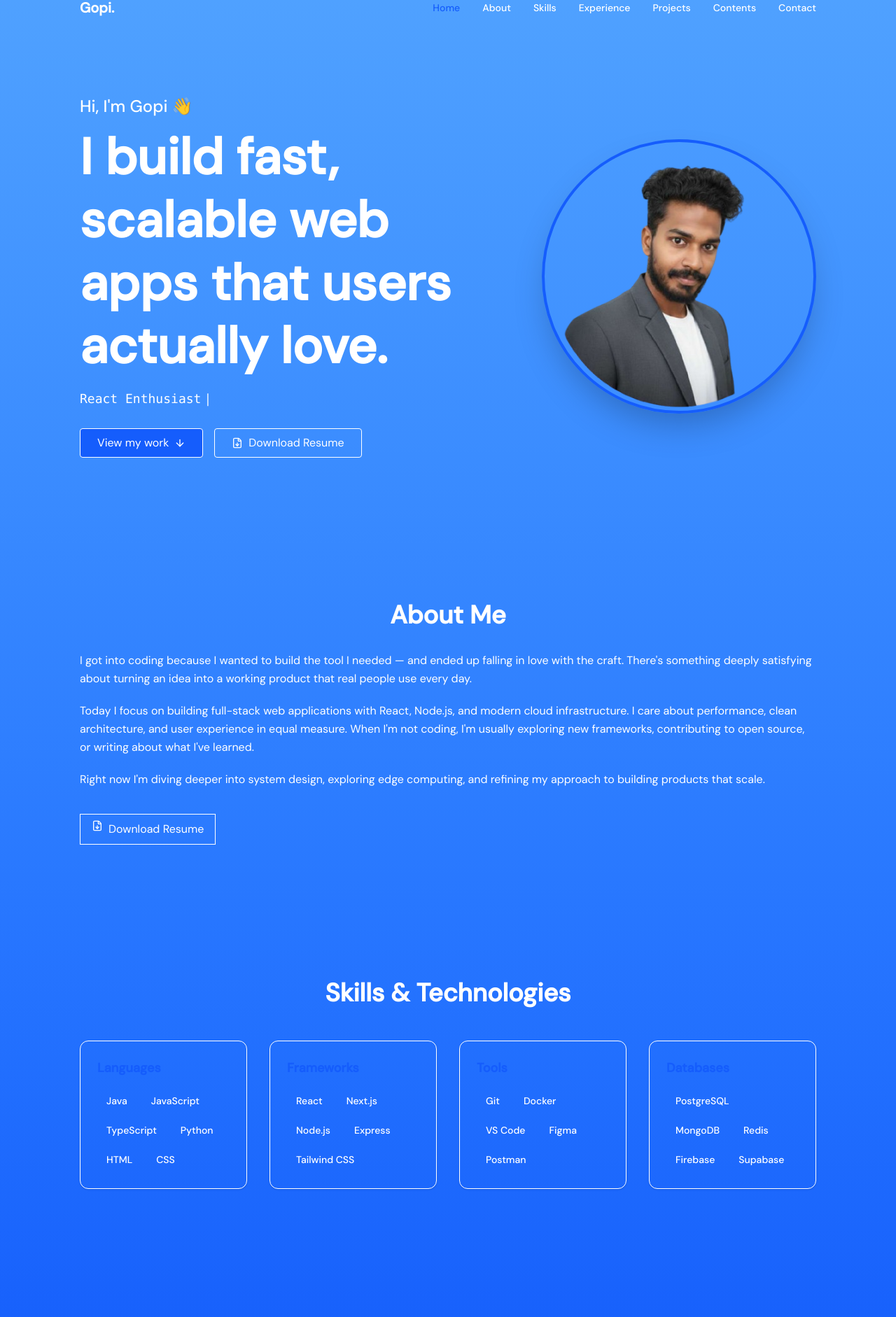
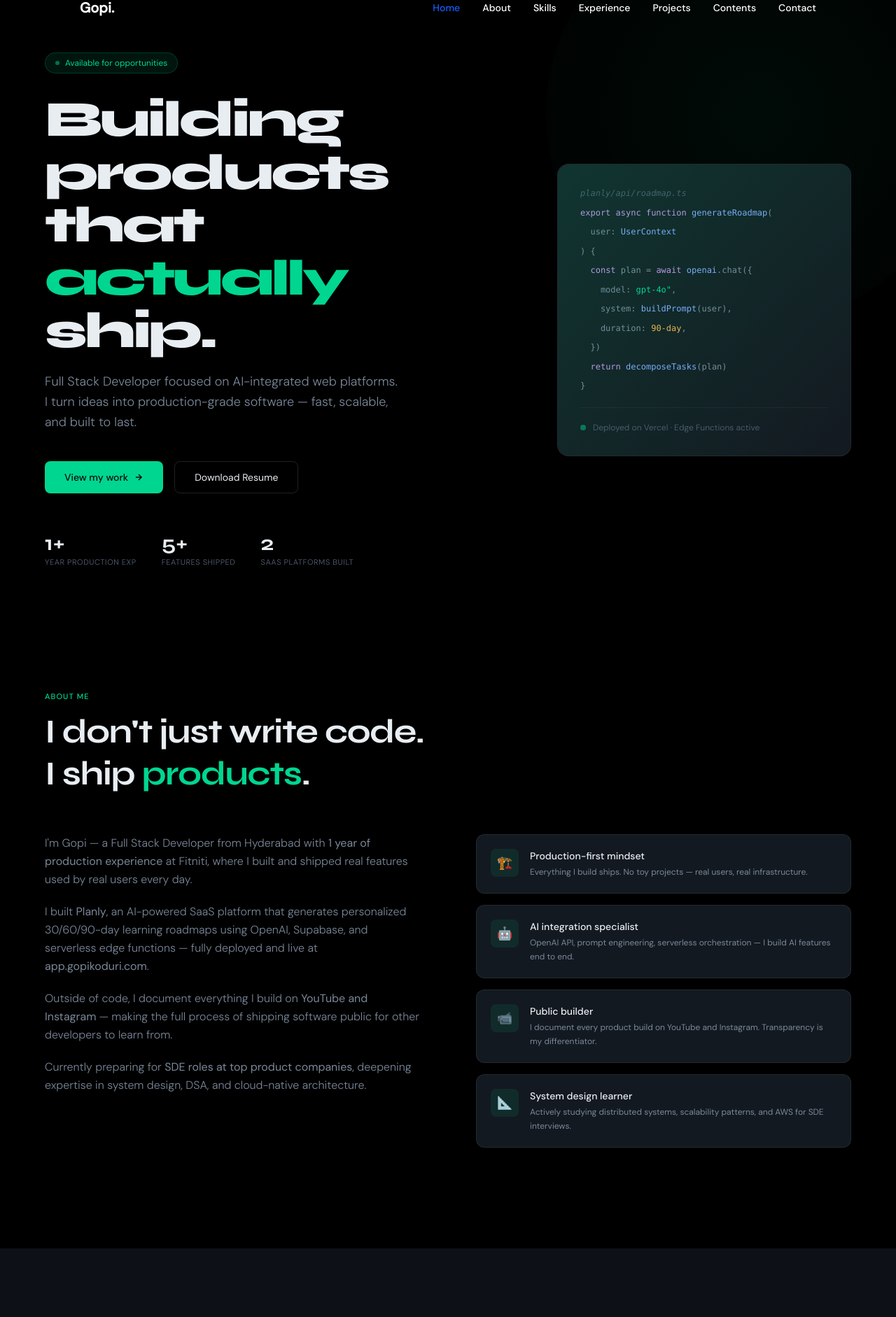
Before and after one commit to Gopi-varaprasad7/my-portfolio, a Next.js app: page / in a window 1280 px wide. Shown: the part 37-1919 px from the top of the page at 70% size. Built offline with nearby package versions, Linux system fonts and the light colour scheme.

Commit message:
Hero,About and Skill secctions are added

```diff
--- a/app/components/About.tsx
+++ b/app/components/About.tsx
@@ -1,52 +1,84 @@
-'use client';
+export default function About() {
+  const traits = [
+    {
+      icon: '🏗️',
+      title: 'Production-first mindset',
+      desc: 'Everything I build ships. No toy projects — real users, real infrastructure.',
+    },
+    {
+      icon: '🤖',
+      title: 'AI integration specialist',
+      desc: 'OpenAI API, prompt engineering, serverless orchestration — I build AI features end to end.',
+    },
+    {
+      icon: '📹',
+      title: 'Public builder',
+      desc: 'I document every product build on YouTube and Instagram. Transparency is my differentiator.',
+    },
+    {
+      icon: '📐',
+      title: 'System design learner',
+      desc: 'Actively studying distributed systems, scalability patterns, and AWS for SDE interviews.',
+    },
+  ];
 
-import { motion } from 'framer-motion';
-import { FileDown } from 'lucide-react';
-import Link from 'next/link';
+  return (
+    <section id='about' className='py-24 px-[5vw]'>
+      <div className='max-w-7xl mx-auto'>
+        <div className='text-[11px] tracking-widest uppercase text-brand-green font-medium mb-3'>
+          About me
+        </div>
+        <h2 className='font-syne text-3xl sm:text-4xl lg:text-5xl font-bold tracking-tight text-text-primary leading-tight mb-4'>
+          I don&apos;t just write code.
+          <br />I ship <span className='text-brand-green'>products</span>.
+        </h2>
 
-export default function About() {
-  return (
-    <section id='about' className='py-20 md:py-24 bg-transparent text-white'>
-      <div className='max-w-275 mx-auto px-4 md:px-6'>
-        <motion.div
-          initial={{ opacity: 1, y: 30 }}
-          whileInView={{ opacity: 1, y: 0 }}
-          viewport={{ once: true }}
-          transition={{ duration: 0.35, ease: 'easeOut' }}
-        >
-          <h2 className=' text-3xl md:text-4xl font-bold mb-8 text-center'>
-            About <span className=''>Me</span>
-          </h2>
-          <div className=' mx-auto space-y-5 text-muted-foreground leading-relaxed text-center md:text-left'>
+        <div className='grid grid-cols-1 lg:grid-cols-2 gap-16 lg:gap-20 items-start mt-14'>
+          <div className='text-text-secondary font-light space-y-5 leading-relaxed text-base'>
             <p>
-              I got into coding because I wanted to build the tool I needed —
-              and ended up falling in love with the craft. There&apos;s
-              something deeply satisfying about turning an idea into a working
-              product that real people use every day.
+              I'm Gopi — a Full Stack Developer from Hyderabad with{' '}
+              <strong>1 year of production experience</strong> at Fitniti, where
+              I built and shipped real features used by real users every day.
             </p>
             <p>
-              Today I focus on building full-stack web applications with React,
-              Node.js, and modern cloud infrastructure. I care about
-              performance, clean architecture, and user experience in equal
-              measure. When I&apos;m not coding, I&apos;m usually exploring new
-              frameworks, contributing to open source, or writing about what
-              I&apos;ve learned.
+              I built <strong>Planly</strong>, an AI-powered SaaS platform that
+              generates personalized 30/60/90-day learning roadmaps using
+              OpenAI, Supabase, and serverless edge functions — fully deployed
+              and live at <strong>app.gopikoduri.com</strong>.
             </p>
             <p>
-              Right now I&apos;m diving deeper into system design, exploring
-              edge computing, and refining my approach to building products that
-              scale.
+              Outside of code, I document everything I build on{' '}
+              <strong>YouTube and Instagram</strong> — making the full process
+              of shipping software public for other developers to learn from.
             </p>
-            <div className='pt-4 flex justify-center md:justify-start'>
-              <button className='gap-2 border px-4 py-2'>
-                <Link href={''} className='flex gap-2'>
-                  <FileDown size={16} />
-                  Download Resume
-                </Link>
-              </button>
-            </div>
+            <p>
+              Currently preparing for{' '}
+              <strong>SDE roles at top product companies</strong>, deepening
+              expertise in system design, DSA, and cloud-native architecture.
+            </p>
           </div>
-        </motion.div>
+
+          <div className='flex flex-col gap-4'>
+            {traits.map((trait, i) => (
+              <div
+                key={i}
+                className='bg-bg-dark-300 border border-border-dim rounded-xl p-5 flex items-start gap-4 transition-colors duration-200 hover:border-border-bright'
+              >
+                <div className='w-10 h-10 rounded-lg bg-brand-green/10 flex items-center justify-center text-lg shrink-0'>
+                  {trait.icon}
+                </div>
+                <div>
+                  <h4 className='text-sm font-medium text-text-primary mb-1'>
+                    {trait.title}
+                  </h4>
+                  <p className='text-xs text-text-secondary leading-relaxed'>
+                    {trait.desc}
+                  </p>
+                </div>
+              </div>
+            ))}
+          </div>
+        </div>
       </div>
     </section>
   );
--- a/app/components/Hero.tsx
+++ b/app/components/Hero.tsx
@@ -1,116 +1,73 @@
-'use client';
+export default function Hero() {
+  return (
+    <section id="home" className="min-h-screen flex items-center px-[5vw] pt-28 pb-20 relative overflow-hidden">
+      {/* Decorative Blur Ambient Glow */}
+      <div className="absolute w-[600px] h-[600px] rounded-full bg-radial from-brand-green/5 to-transparent top-[-100px] right-[-100px] pointer-events-none" />
 
-import { useEffect, useState } from 'react';
-import { motion } from 'framer-motion';
-import { ArrowDown, FileDown } from 'lucide-react';
+      <div className="grid grid-cols-1 lg:grid-template-cols lg:grid-cols-[1fr_420px] gap-16 lg:gap-20 items-center max-w7xl mx-auto w-full">
+        <div className="animate-fade-up">
+          <div className="inline-flex items-center gap-2 bg-brand-green/10 border border-brand-green/20 rounded-full px-3.5 py-1.5 text-xs text-brand-green mb-7">
+            <span className="w-1.5 h-1.5 bg-brand-green rounded-full animate-pulse-slow" />
+            Available for opportunities
+          </div>
 
-const roles = ['Full-Stack Developer', 'React Enthusiast', 'Problem Solver'];
+          <h1 className="font-syne text-4xl sm:text-5xl lg:text-7xl font-extrabold tracking-tighter leading-[1.05] text-text-primary">
+            Building products<br />that <em className="text-brand-green not-italic">actually</em><br />ship.
+          </h1>
 
-const Hero = () => {
-  const [roleIndex, setRoleIndex] = useState(0);
-  const [text, setText] = useState('');
-  const [isDeleting, setIsDeleting] = useState(false);
+          <p className="text-lg text-text-secondary font-light max-w-lg mt-5 leading-relaxed">
+            Full Stack Developer focused on AI-integrated web platforms. I turn ideas into production-grade software — fast, scalable, and built to last.
+          </p>
 
-  // Typewriter effect logic
-  useEffect(() => {
-    const currentRole = roles[roleIndex];
-    const speed = isDeleting ? 40 : 80;
+          <div className="flex flex-wrap gap-4 mt-10">
+            <a href="#projects" className="bg-brand-green text-bg-dark-100 font-medium text-sm px-7 py-3 rounded-lg transition-all inline-flex items-center gap-2 group hover:opacity-90 hover:-translate-y-0.5">
+              View my work
+              <svg width="14" height="14" viewBox="0 0 24 24" fill="none" stroke="currentColor" stroke-width="2.5" className="transition-transform group-hover:translate-x-0.5"><path d="M5 12h14M12 5l7 7-7 7"/></svg>
+            </a>
+            <a href="/resume.pdf" className="border border-border-bright text-text-primary text-sm px-7 py-3 rounded-lg transition-all inline-flex items-center gap-2 hover:border-brand-green hover:-translate-y-0.5">
+              Download Resume
+            </a>
+          </div>
 
-    if (!isDeleting && text === currentRole) {
-      const timeout = setTimeout(() => setIsDeleting(true), 1800);
-      return () => clearTimeout(timeout);
-    }
+          <div className="flex gap-9 mt-14">
+            <div>
+              <div className="font-syne text-3xl font-bold text-text-primary leading-none">1+</div>
+              <div className="text-[11px] text-text-muted mt-1 tracking-wider uppercase">Year production exp</div>
+            </div>
+            <div>
+              <div className="font-syne text-3xl font-bold text-text-primary leading-none">5+</div>
+              <div className="text-[11px] text-text-muted mt-1 tracking-wider uppercase">Features shipped</div>
+            </div>
+            <div>
+              <div className="font-syne text-3xl font-bold text-text-primary leading-none">2</div>
+              <div className="text-[11px] text-text-muted mt-1 tracking-wider uppercase">SaaS platforms built</div>
+            </div>
+          </div>
+        </div>
 
-    if (isDeleting && text === '') {
-      // eslint-disable-next-line react-hooks/set-state-in-effect
-      setIsDeleting(false);
-      setRoleIndex((prev) => (prev + 1) % roles.length);
-      return;
-    }
-
-    const timeout = setTimeout(() => {
-      setText(
-        isDeleting
-          ? currentRole.substring(0, text.length - 1)
-          : currentRole.substring(0, text.length + 1),
-      );
-    }, speed);
-
-    return () => clearTimeout(timeout);
-  }, [text, isDeleting, roleIndex]);
-
-  // Refined Scroll Handler for Next.js
-  const scrollTo = (id: string) => {
-    const element = document.querySelector(id);
-    if (element) {
-      element.scrollIntoView({ behavior: 'smooth' });
-    }
-  };
-
-  return (
-    <section
-      id='home'
-      className='min-h-screen flex items-center pt-16 bg-transparent text-white'
-    >
-      <div className='max-w-275 mx-auto px-4 md:px-6 w-full'>
-        <div className='flex flex-col-reverse md:flex-row items-center gap-12 md:gap-16'>
-          {/* Text Content */}
-          <motion.div
-            className='flex-1 text-center md:text-left'
-            initial={{ opacity: 0, y: 30 }}
-            animate={{ opacity: 1, y: 0 }}
-            transition={{ duration: 0.5 }}
-          >
-            <p className='font-roba text-muted-foreground text-2xl  font-medium mb-3'>
-              Hi, I&apos;m Gopi 👋
-            </p>
-            <h1 className='font-roba text-3xl sm:text-4xl md:text-7xl font-bold text-white leading-tight mb-4'>
-              I build fast, scalable web apps that users actually{' '}
-              <span className='text-primary'>love.</span>
-            </h1>
-
-            <div className='h-8 mb-6'>
-              <span className='text-muted-foreground font-mono text-lg'>
-                {text}
-                <span className='animate-pulse text-primary ml-1'>|</span>
-              </span>
+        {/* Code Execution Card Visual */}
+        <div className="bg-bg-dark-300 border border-border-dim rounded-2xl p-8 relative before:absolute before:inset-0 before:rounded-2xl before:bg-gradient-to-br before:from-brand-green/15 before:to-transparent before:pointer-events-none animate-fade-up [animation-delay:0.2s]">
+          <div className="font-mono text-xs text-text-secondary space-y-2 leading-relaxed">
+            <p className="text-text-muted italic">planly/api/roadmap.ts</p>
+            <p><span className="text-[#C792EA]">export async function</span> <span className="text-[#82AAFF]">generateRoadmap</span>(</p>
+            <p>&nbsp;&nbsp;user: <span className="text-[#82AAFF]">UserContext</span></p>
+            <p>) &#123;</p>
+            <p>&nbsp;&nbsp;<span className="text-[#C792EA]">const</span> plan = <span className="text-[#C792EA]">await</span> <span className="text-[#82AAFF]">openai</span>.chat(&#123;</p>
+            <p>&nbsp;&nbsp;&nbsp;&nbsp;model: <span className="text-brand-green">gpt-4o&quot;</span>,</p>
+            <p>&nbsp;&nbsp;&nbsp;&nbsp;system: <span className="text-[#82AAFF]">buildPrompt</span>(user),</p>
+            <p>&nbsp;&nbsp;&nbsp;&nbsp;duration: <span className="text-brand-amber">90-day</span>,</p>
+            <p>&nbsp;&nbsp;&#125;)</p>
+            <p>&nbsp;&nbsp;<span className="text-[#C792EA]">return</span> <span className="text-[#82AAFF]">decomposeTasks</span>(plan)</p>
+            <p>&#125;</p>
+          </div>
+          <div className="mt-5 pt-5 border-t border-white/5">
+            <div className="flex items-center gap-2.5">
+              <span className="w-2 h-2 rounded-full bg-brand-green animate-pulse-slow" />
+              <span className="text-xs text-text-muted">Deployed on Vercel · Edge Functions active</span>
             </div>
-            <div className='flex flex-col sm:flex-row gap-4 justify-center md:justify-start'>
-              {/* View Work Button */}
-              <button
-                onClick={() => scrollTo('#projects')}
-                className='flex items-center justify-center gap-2 border px-6 py-2 rounded text-white bg-blue-600 hover:bg-blue-700 transition-colors'
-              >
-                View my work <ArrowDown size={16} />
-              </button>
-
-              {/* Resume Button */}
-              <a
-                href='/resume.pdf'
-                download='resume.pdf'
-                className='border rounded flex items-center justify-center gap-2 px-6 py-2 transition-colors hover:bg-blue-400 hover:text-white'
-              >
-                <FileDown size={16} />
-                Download Resume
-              </a>
-            </div>
-          </motion.div>
-
-          {/* Avatar / Image */}
-          <motion.div
-            className='shrink-0'
-            initial={{ opacity: 0, scale: 0.8 }}
-            animate={{ opacity: 1, scale: 1 }}
-            transition={{ duration: 0.5, delay: 0.2 }}
-          >
-            <div className='w-48 h-48 md:w-98 md:h-98 rounded-full border-4 border-blue-600 bg-muted flex items-center justify-center text-5xl md:text-7xl shadow-2xl'>
-              <img src='/gopi.png' alt='Gopi' />
-            </div>
-          </motion.div>
+          </div>
         </div>
       </div>
     </section>
   );
-};
-
-export default Hero;
+}
--- a/app/components/Skill.tsx
+++ b/app/components/Skill.tsx
@@ -1,96 +1,60 @@
-'use client';
+export default function Skills() {
+  const skillGroups = [
+    { title: 'Languages', tags: ['JavaScript ES6+', 'TypeScript', 'Java'] },
+    {
+      title: 'Frontend',
+      tags: ['React.js', 'Next.js', 'Tailwind CSS', 'HTML5 / CSS3'],
+    },
+    {
+      title: 'Backend',
+      tags: ['Node.js', 'Express.js', 'REST APIs', 'Edge Functions'],
+    },
+    { title: 'Databases', tags: ['PostgreSQL', 'MySQL', 'Supabase', 'Redis'] },
+    {
+      title: 'Cloud & DevOps',
+      tags: ['Vercel', 'Docker', 'Git & GitHub', 'CI/CD'],
+    },
+    {
+      title: 'AI & APIs',
+      tags: ['OpenAI API', 'Prompt Engineering', 'AI Orchestration'],
+    },
+  ];
 
-import { motion } from 'framer-motion';
+  return (
+    <section id='skills' className='py-24 px-[5vw] bg-bg-dark-200 mt-12'>
+      <div className='max-w-7xl mx-auto'>
+        <div className='text-[11px] tracking-widest uppercase text-brand-green font-medium mb-3'>
+          Technical skills
+        </div>
+        <h2 className='font-syne text-3xl sm:text-4xl lg:text-5xl font-bold tracking-tight text-text-primary leading-tight mb-14'>
+          The stack I work with
+          <br />
+          every <span className='text-brand-green'>day</span>.
+        </h2>
 
-const skillCategories = [
-  {
-    title: 'Languages',
-    skills: ['Java', 'JavaScript', 'TypeScript', 'Python', 'HTML', 'CSS'],
-  },
-  {
-    title: 'Frameworks',
-    skills: ['React', 'Next.js', 'Node.js', 'Express', 'Tailwind CSS'],
-  },
-  {
-    title: 'Tools',
-    skills: ['Git', 'Docker', 'VS Code', 'Figma', 'Postman'],
-  },
-  {
-    title: 'Databases',
-    skills: ['PostgreSQL', 'MongoDB', 'Redis', 'Firebase', 'Supabase'],
-  },
-];
-
-// Animation Variants
-const containerVariants = {
-  hidden: { opacity: 0 },
-  show: {
-    opacity: 1,
-    transition: {
-      staggerChildren: 0.1,
-      delayChildren: 0.1,
-    },
-  },
-};
-
-const itemVariants = {
-  hidden: { opacity: 0, y: 20 },
-  show: {
-    opacity: 1,
-    y: 0,
-    transition: {
-      duration: 0.4,
-    },
-  },
-};
-
-const Skills = () => {
-  return (
-    <section id='skills' className='py-20 md:py-24 bg-transparent text-white'>
-      <div className='max-w-275 mx-auto px-4 md:px-6'>
-        <motion.h2
-          className='text-3xl md:text-4xl font-bold mb-12 text-center text-white'
-          initial={{ opacity: 0, y: 20 }}
-          whileInView={{ opacity: 1, y: 0 }}
-          viewport={{ once: true }}
-          transition={{ duration: 0.4 }}
-        >
-          Skills & <span className=''>Technologies</span>
-        </motion.h2>
-
-        <motion.div
-          className='grid grid-cols-1 sm:grid-cols-2 lg:grid-cols-4 gap-8'
-          variants={containerVariants}
-          initial='hidden'
-          whileInView='show'
-          viewport={{ once: true }}
-        >
-          {skillCategories.map((cat) => (
-            <motion.div
-              key={cat.title}
-              variants={itemVariants}
-              className='rounded-xl border border-border bg-card/50 p-6 shadow-sm hover:shadow-md transition-shadow duration-300'
+        <div className='grid grid-cols-1 sm:grid-cols-2 lg:grid-cols-3 gap-5'>
+          {skillGroups.map((group, i) => (
+            <div
+              key={i}
+              className='bg-bg-dark-300 border border-border-dim rounded-2xl p-6 transition-all duration-200 hover:border-brand-green/20 hover:-translate-y-0.5'
             >
-              <h3 className='text-blue-600 font-bold text-lg mb-4'>
-                {cat.title}
-              </h3>
-
+              <div className='text-[11px] tracking-wider uppercase text-brand-green font-medium mb-4'>
+                {group.title}
+              </div>
               <div className='flex flex-wrap gap-2'>
-                {cat.skills.map((skill) => (
+                {group.tags.map((tag) => (
                   <span
-                    key={skill}
-                    className='px-3 py-1.5 text-xs md:text-sm rounded-md bg-secondary text-secondary-foreground font-medium border border-transparent hover:border-primary/30 transition-colors'
+                    key={tag}
+                    className='bg-white/5 border border-border-dim text-text-secondary text-xs px-3 py-1 rounded-full transition-all duration-200 hover:bg-brand-green/10 hover:border-brand-green/30 hover:text-brand-green'
                   >
-                    {skill}
+                    {tag}
                   </span>
                 ))}
               </div>
-            </motion.div>
+            </div>
           ))}
-        </motion.div>
+        </div>
       </div>
     </section>
   );
-};
-
-export default Skills;
+}
--- a/app/home/page.tsx
+++ b/app/home/page.tsx
@@ -10,10 +10,7 @@ import Footer from '../components/Footer';
 export default function Home() {
   return (
     <div
-      className='bg-gradient-to-b
-from-blue-400
-via-blue-600
-to-blue-900 min-h-screen'
+      className='bg-black'
     >
       <Navbar />
       <Hero />
```
